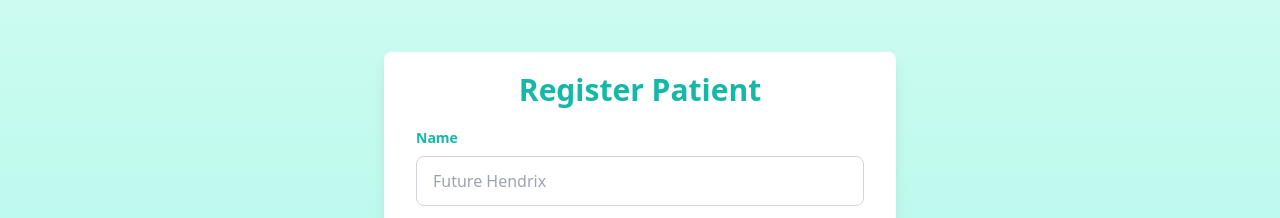
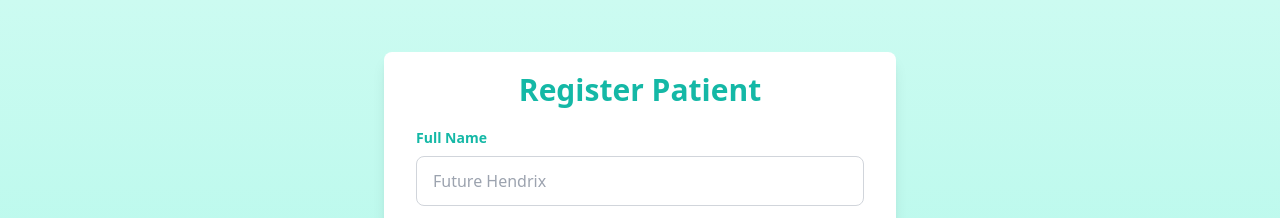
Before and after one commit to furkanates07/hospital-management-frontend, a Vue app: page /register in a window 1280 px wide. Shown: the top 218 px of the page. Built offline with nearby package versions, Linux system fonts and the light colour scheme.

Commit message:
refactor: change register interface

```diff
--- a/src/views/register/index.vue
+++ b/src/views/register/index.vue
@@ -12,7 +12,7 @@
 
       <div class="mb-6">
         <label for="name" class="block text-teal-500 text-sm font-bold mb-2">
-          Name
+          Full Name
         </label>
         <input
           v-model="registerData.name"
@@ -145,14 +145,14 @@
 
 <script setup lang="ts">
 import { useAuth } from "@/composables/useAuth";
-import { CreatePatientDto } from "@/interfaces/createPatientDto.interface";
+import { Patient } from "@/interfaces/index";
 import { ref } from "vue";
 import { useRouter } from "vue-router";
 
 const { registerPatient, error } = useAuth();
 const router = useRouter();
 
-const registerData = ref<CreatePatientDto>({
+const registerData = ref<Patient>({
   name: "",
   email: "",
   password: "",
```
